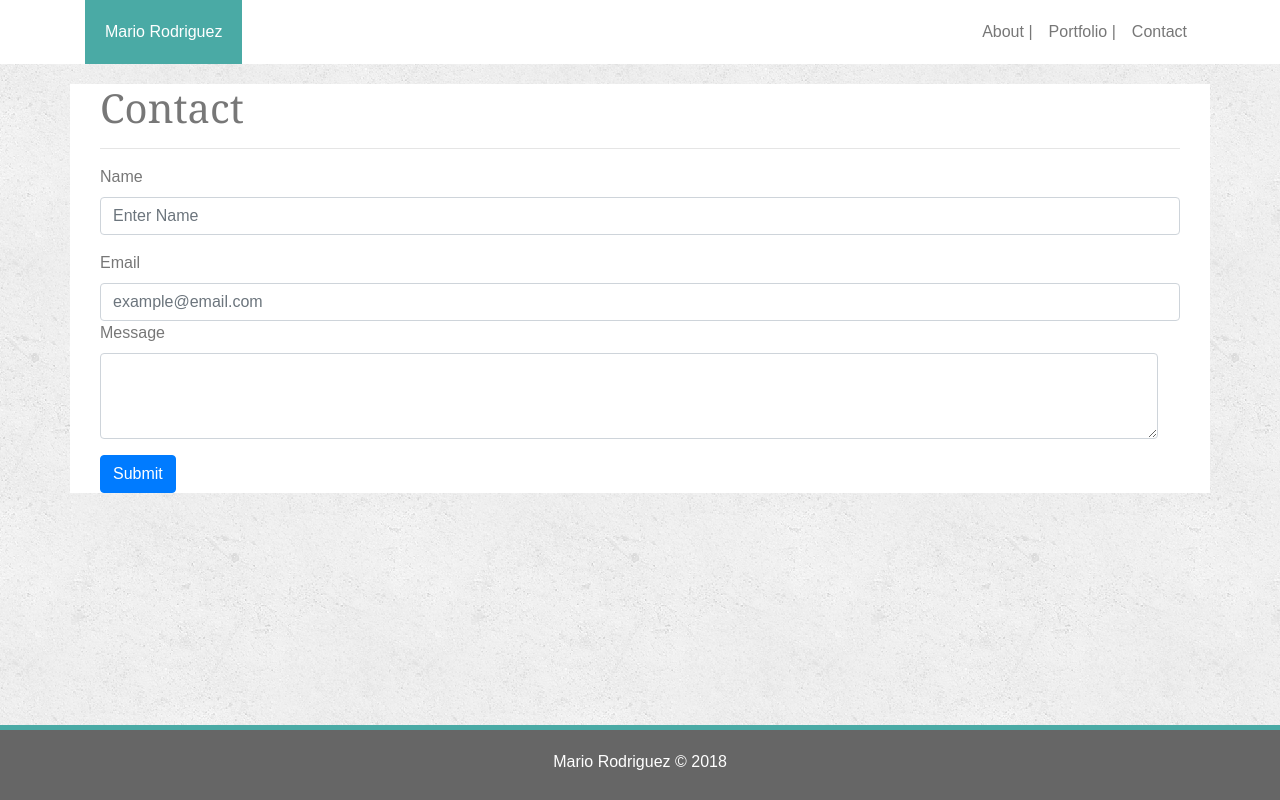
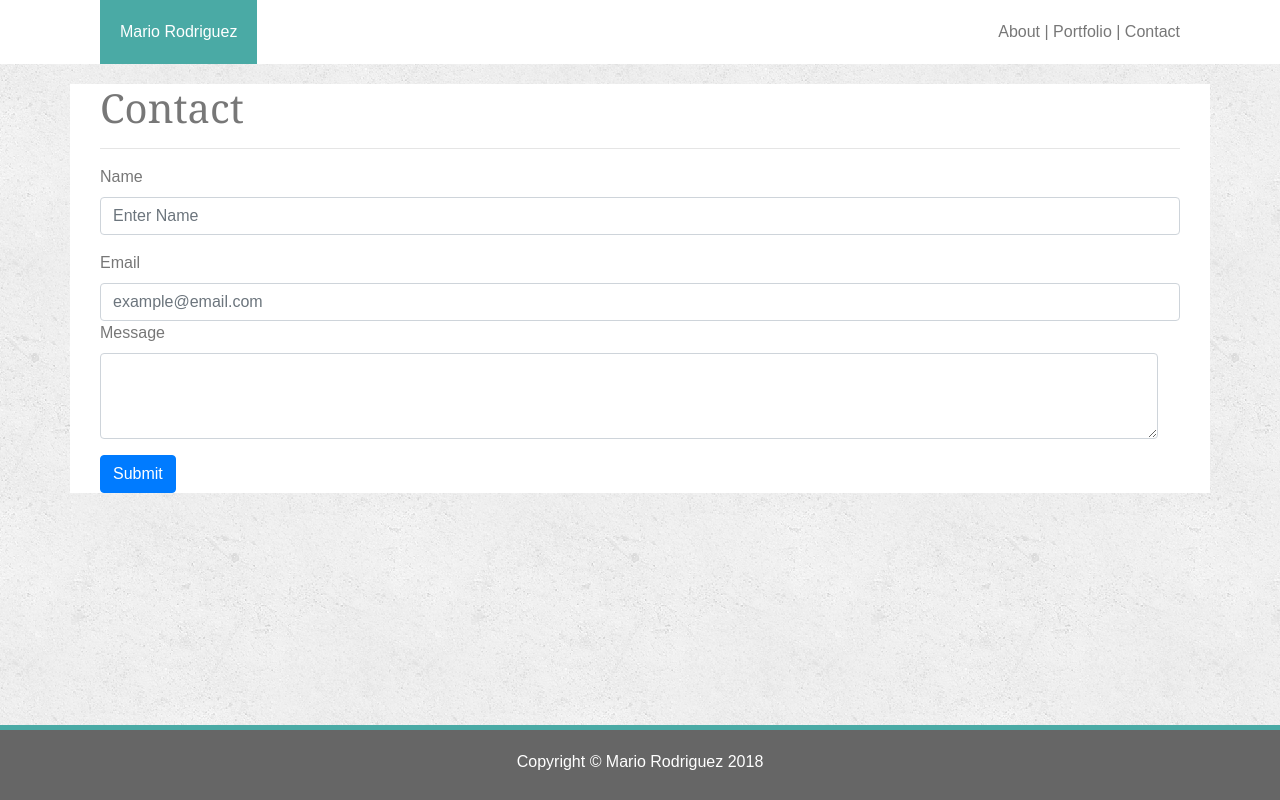
Before and after one commit to mariorodriguezdeleon/Bootstrap-Portfolio, a plain HTML site: page contact.html in a window 1280 px wide. Drawn offline with nearby package versions, Linux system fonts and the light colour scheme.

Commit message:
updateToHeader

```diff
--- a/assets/css/styles.css
+++ b/assets/css/styles.css
@@ -12,6 +12,10 @@ header {
     background-color: white;
     margin-bottom: 20px;
     overflow: auto;
+}
+
+li {
+    display: inline;
 }
 
 h1 {
@@ -152,13 +156,21 @@ footer {
     margin: 0px;
 }
 
-
-.gridContainer{
+.gridContainer {
     padding: 20px;
     font-size: 30px;
-    /* text-align: center; */
+    text-align: center
+}
+
+.navigation {
+    float: right;
+    padding-top: 20px;
 }
 
 .navbar {
     padding: 0;
 }
+
+.nav > li {
+    display: inline-block;
+}
--- a/contact.html
+++ b/contact.html
@@ -12,18 +12,23 @@
 <body>
         <header>
                 <div class="container">
+                    <div class="row">
+                        <div class="col-md-6">
+                            <nav class="navbar navbar-expand-lg">
+                                <a class="navbar-brand" id="logo" href="#">Mario Rodriguez</a>
+                            </nav>
+                        </div>
 
-            <nav class="navbar navbar-expand-lg">
-
-                <a class="navbar-brand" id="logo" href="#">Mario Rodriguez</a>
-
-                <ul class="navbar-nav ml-auto">
-                    <li class="nav-item"><a class="nav-link" href="index.html" >About |</a></li>
-                    <li class="nav-item"><a class="nav-link" href="portfolio.html" >Portfolio |</a></li>
-                    <li class="nav-item"><a class="nav-link" href="contact.html" >Contact</a></li>
+                        <div class="col-md-6">
+                            <nav class="navigation">
+                                <ul>
+                                    <li><a href="index.html" >About |</a></li>
+                                    <li><a href="portfolio.html" >Portfolio |</a></li>
+                                    <li><a href="contact.html" >Contact</a></li>
                                 </ul>
-
                             </nav>
+                        </div>
+                    </div>
                 </div>
             </header>
     <main role="main" class="container">
@@ -59,7 +64,7 @@
         </div>
     </main>
     <footer class="footer text-center">
-        Mario Rodriguez &copy; 2018
+        Copyright &copy; Mario Rodriguez 2018
     </footer>
 </body>
 <script src="https://stackpath.bootstrapcdn.com/bootstrap/4.1.3/js/bootstrap.min.js" integrity="sha384-ChfqqxuZUCnJSK3+MXmPNIyE6ZbWh2IMqE241rYiqJxyMiZ6OW/JmZQ5stwEULTy" crossorigin="anonymous"></script>
```
Also changed, not shown: index.html (+14 -9 lines), portfolio.html (+16 -11 lines). Lines whose indentation alone changed are shown as unchanged.
